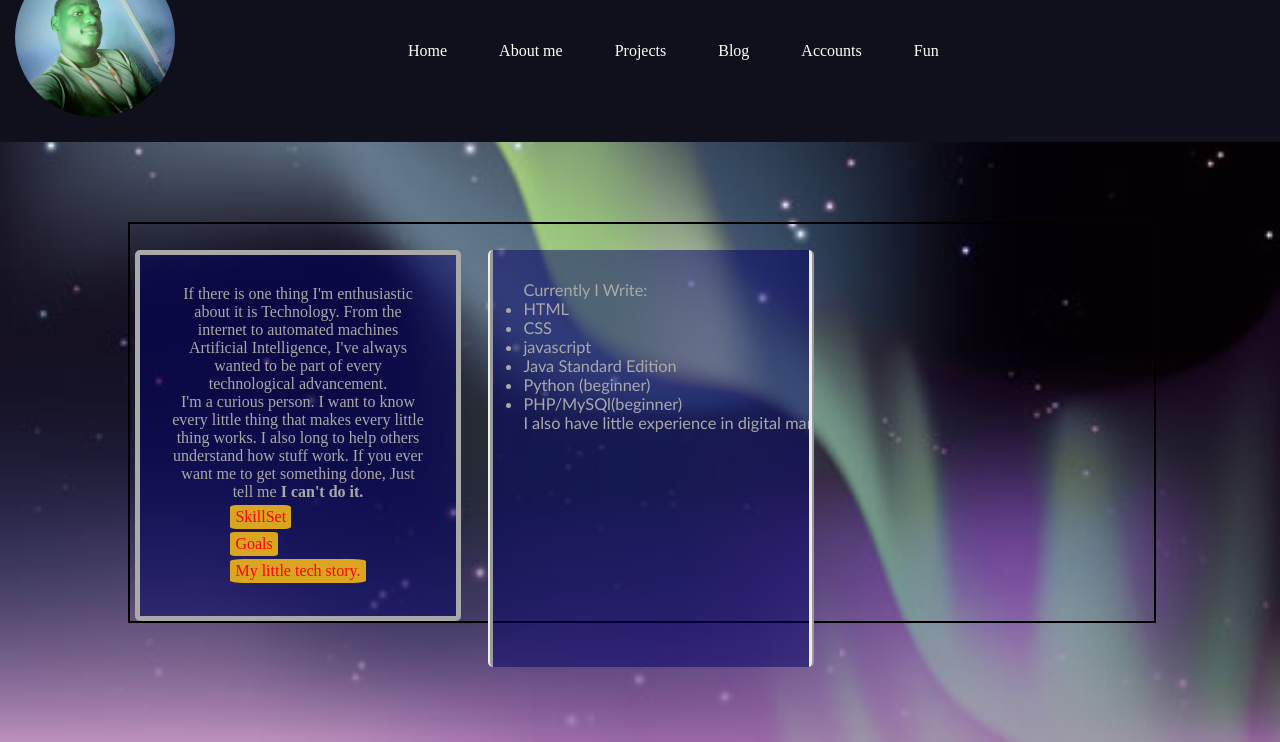
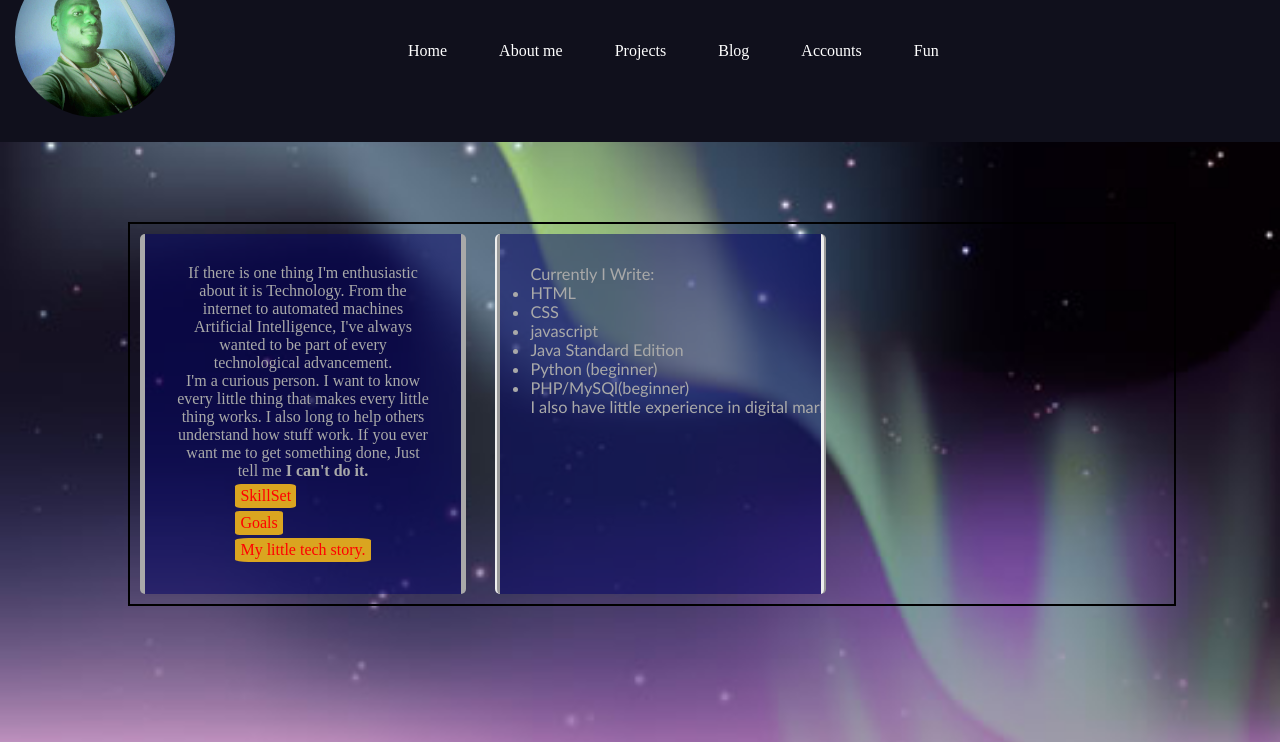
Before and after one commit to ngfizzy/ngfizzy.github.io, a plain HTML site: page pages/about_me.html in a window 1280 px wide. Both pictures are taken after a click on the element "SkillSet". Shown: the part 58-800 px from the top of the page. Drawn offline with Linux system fonts and the light colour scheme.

Commit message:
changed main width and height. changed  about_me.html style to adapt to new width

```diff
--- a/main.css
+++ b/main.css
@@ -72,11 +72,13 @@ a{
 
 }
 
+
 main {
     position:absolute;
     width: 80%;
     height:fit-content;
     top:35%;
+    padding: 10px 10px;
     margin-left:10%;
     text-align: center;
     border-style:solid;
@@ -88,6 +90,10 @@ main h1 {
     font-family: 'Gill Sans', 'Gill Sans MT', Calibri, 'Trebuchet MS', sans-serif;
     font-size:3em;
 }
+
+/*#############################################################################*/
+/*Style for about_me.html*/
+
 
 #about_me_button {
     display:block;
@@ -101,64 +107,18 @@ main h1 {
     font-size:2em;
 }
 
-#about_me_button:hover{
-    box-shadow: 0 4px 8px 0 gray;
-}
-
-/*#############################################################################*/
-/*Style for about_me.html*/
-
-
-
-
-#skillset, #goals, #my_journey {/*used in script.js to style*/
-    display:inline-block;
-    position:absolute;
-    visibility:hidden;
-    box-sizing: content-box;
-    margin-top: 2.5%;
-    margin-left:5%;
-    padding:30px 30px;
-    width:25%;
-    height:90%;
-    white-space: nowrap;
-    border-style: ridge;
-    border-width: 0 5px 0 5px;
-    border-radius:5px;
-    color:darkgray;
-    background-color:rgba(0, 0, 102, 0.5);
-    box-shadow:0 0px 0px 0;
-    left:30%;
-    overflow: hidden;
-    -webkit-transition:width 1s;
-    transition: width 1s;
-    font-size:102%;
-    font-family: 'Trebuchet MS', 'Lucida Sans Unicode', 'Lucida Grande', 'Lucida Sans', Arial, sans-serif;
-
-}
-
-
-#skillset:hover, #goals:hover, #my_journey:hover {
-    width:60%;
-    box-shadow: 0 5px 10px  gray, 0 10px 28px;
-    font-size: 120%;
-    white-space:normal;
-    overflow-y:auto;
-}
 #short_description {
     position:relative;
     float:left;
     box-sizing: content-box;
     border-style:solid;
     border-color:darkgray;
-    border-width: 5px;
+    border-width: 0 5px;
     border-radius: 5px;
-    padding:30px 30px;
+    padding: 30px 30px;
     width:25%;
-    height:90%;
-    margin-top:2.5%;
-    margin-left: 5px;
-    margin-right:5px;
+    height:300px;
+
     color:darkgray;
     background-color:rgba(0,0,102,0.5);
     overflow-y:auto;
@@ -181,3 +141,40 @@ main h1 {
 .more_buttons p:hover{
     box-shadow:0 2px 2px 0 lightgray;
 }
+#about_me_button:hover{
+    box-shadow: 0 4px 8px 0 gray;
+}
+
+#skillset, #goals, #my_journey {/*used in script.js to style*/
+    display:inline-block;
+    position:absolute;
+    visibility:hidden;
+    box-sizing: content-box;
+    margin-left:5%;
+    padding:30px 30px;
+    width:25%;
+    height:300px;
+    white-space: nowrap;
+    border-style: ridge;
+    border-width: 0 5px 0 5px;
+    border-radius:5px;
+    color:darkgray;
+    background-color:rgba(0, 0, 102, 0.5);
+    box-shadow:0 0px 0px 0;
+    left:30%;
+    overflow: hidden;
+    -webkit-transition:width 1s;
+    transition: width 1s;
+    font-size:102%;
+    font-family: 'Trebuchet MS', 'Lucida Sans Unicode', 'Lucida Grande', 'Lucida Sans', Arial, sans-serif;
+
+}
+
+
+#skillset:hover, #goals:hover, #my_journey:hover {
+    width:50%;
+    box-shadow: 0 5px 10px  gray, 0 10px 28px;
+    font-size: 120%;
+    white-space:normal;
+    overflow-y:auto;
+}
```
